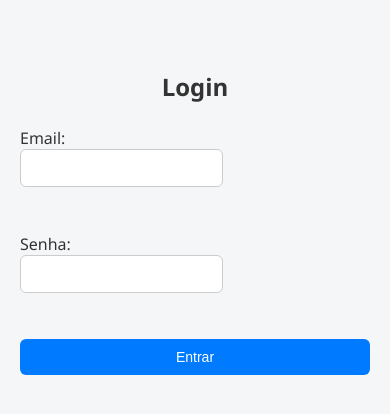
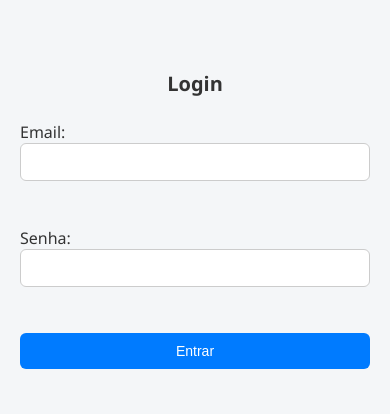
Before and after one commit to FernandoBC23/todo-api-frontend-desafio-mosaicQ, a React (Vite) app in the folder frontend/: page / in a window 390 px wide. Shown: the top 414 px of the page. Built offline with nearby package versions, Linux system fonts and the light colour scheme.

Commit message:
feat(frontend): aplica ajustes de responsividade para dispositivos móveis

```diff
--- a/frontend/src/styles.css
+++ b/frontend/src/styles.css
@@ -126,3 +126,31 @@ li small {
     padding: 12px;
   }
 }
+
+/* Responsividade */
+@media (max-width: 600px) {
+  .container {
+    padding: 20px;
+  }
+
+  form input,
+  form textarea,
+  form select,
+  button {
+    width: 100%;
+    font-size: 14px;
+  }
+
+  button + button {
+    margin-left: 0;
+    margin-top: 1px;
+  }
+
+  li {
+    padding: 15px;
+  }
+
+  h2 {
+    font-size: 20px;
+  }
+}
```
